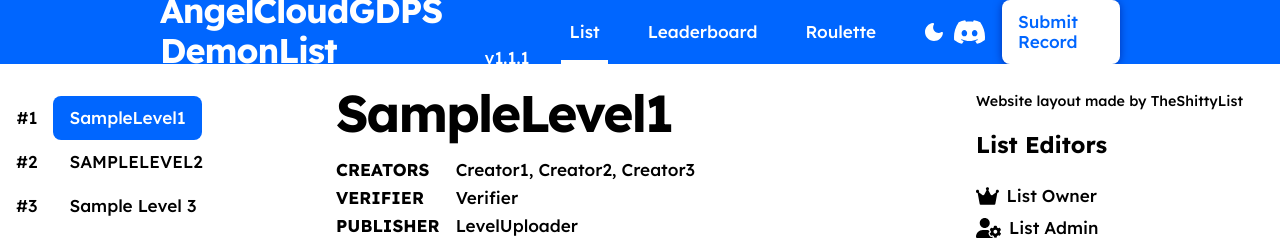
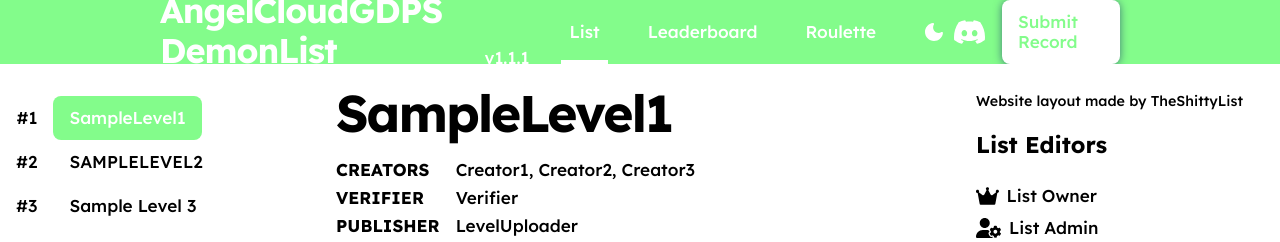
Before and after one commit to TheDethronerCZ/CloudAngelGDPS-Demonlist, a plain HTML site: page index.html in a window 1280 px wide. Shown: the top 242 px of the page. Drawn offline with nearby package versions, Linux system fonts and the light colour scheme.

Commit message:
Update main.css

```diff
--- a/css/main.css
+++ b/css/main.css
@@ -3,7 +3,7 @@
     --color-on-background: black;
     --color-background-hover: #eee;
     --color-on-background-hover: black;
-    --color-primary: #0066ff;
+    --color-primary: #83fc8b;
     --color-on-primary: white;
     --color-error: #de0000;
     --color-on-error: white;
@@ -16,7 +16,7 @@ header.dark {
     --color-on-background: white;
     --color-background-hover: #27262c;
     --color-on-background-hover: white;
-    --color-primary: #283593;
+    --color-primary: #83fc8b;
     --color-primary-disabled: #1f213c;
     --color-on-primary: white;
     --color-error: #de0000;
```
